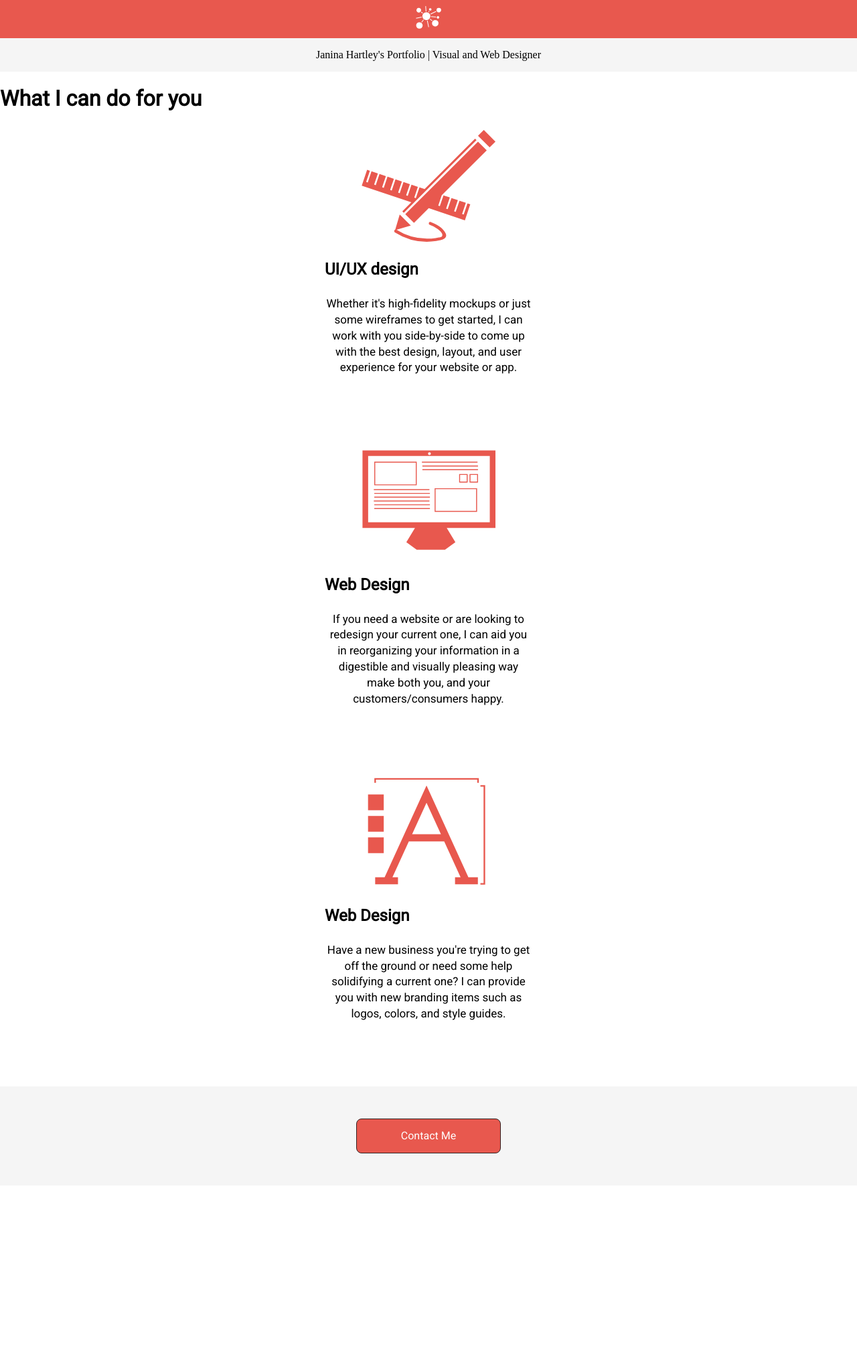
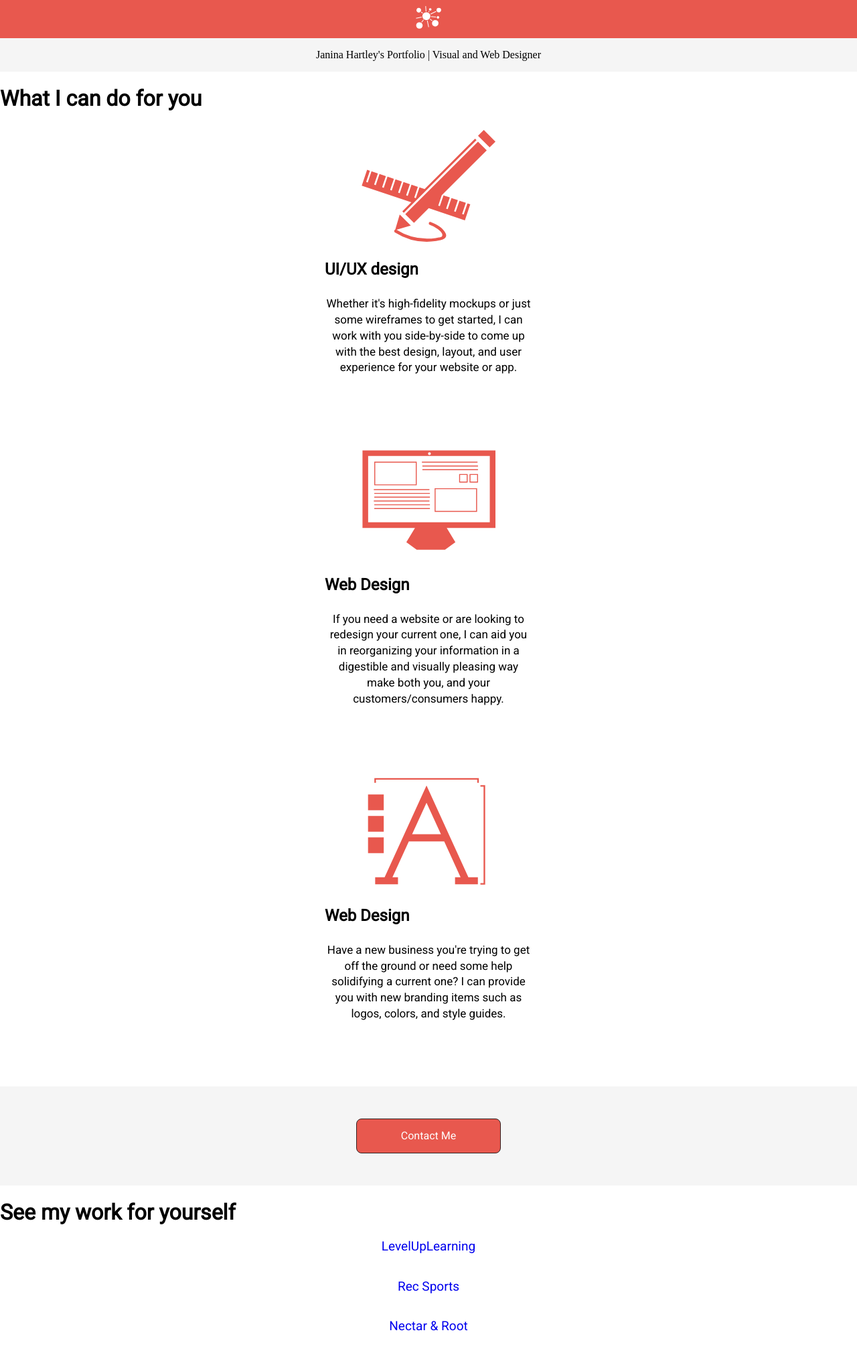
Before and after one commit to jhartley1412/old-portfolio-2, a Jekyll site: the page built from index.html, in a window 1280 px wide. Shown: the whole page at 67% size. Built offline with Jekyll 4.4.1, drawn with Linux system fonts in a browser that asks for light colours; nearby versions of some CDN libraries; before the commit the page ends 1770 px from its top, so only the background shows below that.

Commit message:
added other work container on home page

```diff
--- a/_sass/_breakpoints.scss
+++ b/_sass/_breakpoints.scss
@@ -18,6 +18,18 @@
 	.website_icon{
 		max-width: 200px;
 	}
+
+	.other_work_container{
+
+		img{
+			display: none;
+		}
+	}
+
+
+
+
+
 
 
 	.mobile_logo{
--- a/css/main.scss
+++ b/css/main.scss
@@ -178,8 +178,17 @@ span.underline{
 	background-color: $accent-color;
 
 	a{
-		text-decoration: none;
 		color: #fff;
+	}
+}
+
+.other_work_container{
+	text-align: center;
+	font-size: 19px;
+
+	a{
+		display: block;
+		margin-bottom: 2em;
 	}
 }
 
--- a/index.html
+++ b/index.html
@@ -61,4 +61,33 @@ permalink:
 
 	</div>
 
+
+	<h1> See my work for yourself </h1>
+
+	<div class="other_work_container">
+
+		<a href="./levelup">
+			LevelUpLearning
+
+			<img src="./levelup/levelupLogoSmall.png" class="other_work_img">
+
+		</a>
+
+		<a href="./recsports">
+			Rec Sports
+
+			<img src="./recsports/recsportsLogoSmall.png" class="other_work_img">
+
+		</a>
+
+		<a href="./nectar-and-root">
+			Nectar & Root
+
+			<img src="./nectar/nectarLogoSmall.png" class="other_work_img">
+
+		</a>
+
+
+	</div>
+
 </div>
```
Also changed, not shown: 4 other files.
